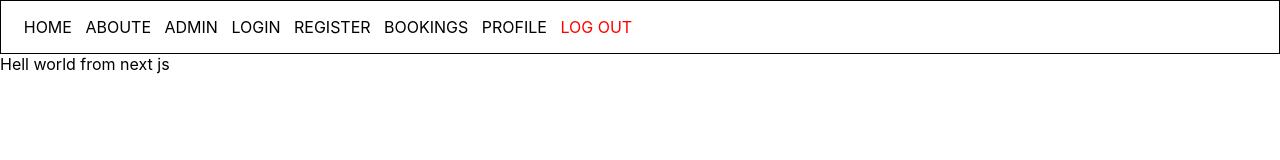
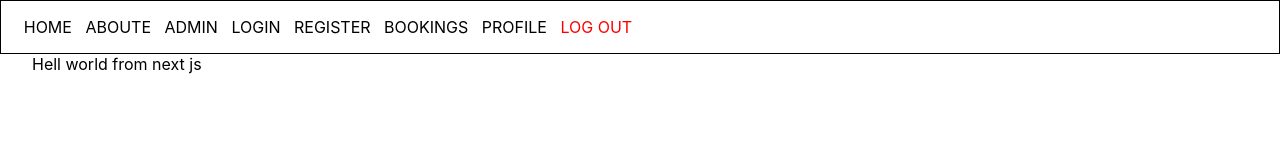
Before and after one commit to BucoTEC/booking-frontend, a Next.js app: page / in a window 1280 px wide. Shown: the top 160 px of the page. Built offline with nearby package versions, Linux system fonts and the light colour scheme.

Commit message:
add main layout

```diff
--- a/pages/_app.js
+++ b/pages/_app.js
@@ -1,11 +1,14 @@
 import "../styles/globals.css";
 import NavBar from "../ui/components/NavBar/NavBar";
+import MainLayout from "../ui/components/mainLayout/MainLayout";
 
 function MyApp({ Component, pageProps }) {
 	return (
 		<>
 			<NavBar />
-			<Component {...pageProps} />
+			<MainLayout>
+				<Component {...pageProps} />
+			</MainLayout>
 		</>
 	);
 }
--- /dev/null
+++ b/ui/components/mainLayout/MainLayout.js
@@ -0,0 +1,7 @@
+import React from "react";
+import cl from "./MainLayout.module.scss";
+function MainLayout(props) {
+	return <div className={cl.wrapper}>{props.children}</div>;
+}
+
+export default MainLayout;
--- /dev/null
+++ b/ui/components/mainLayout/MainLayout.module.scss
@@ -0,0 +1,8 @@
+.wrapper {
+	max-width: 700px;
+	padding: 0 2rem;
+
+	@media (max-width: 500px) {
+		padding: 0;
+	}
+}
```
